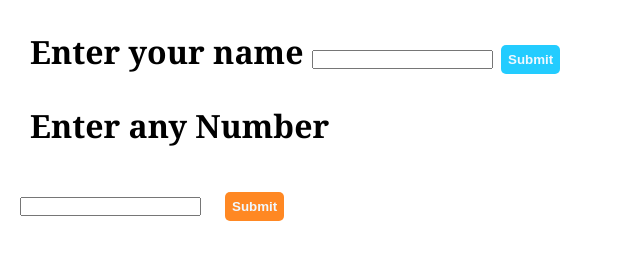
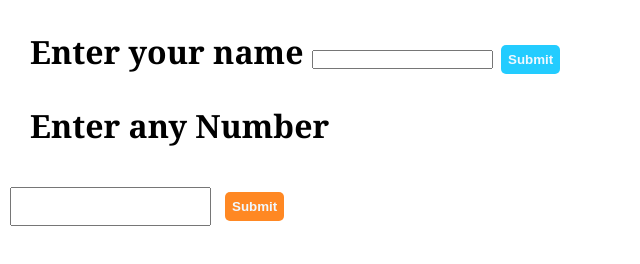
Before and after one commit to BlackMmmba/getEmoji, a plain HTML site: page index.html in a window 1280 px wide. Shown: the whole page, without its empty margins (0-640 px from the left). Drawn offline with Linux system fonts and the light colour scheme.

Commit message:
Update index.html

```diff
--- a/index.html
+++ b/index.html
@@ -15,8 +15,8 @@
             margin: 30px;
         }
         #input{
-            margin:20px;
-
+            margin:10px;
+            padding:10px;
         }
         #submit{
             border: none;
```
